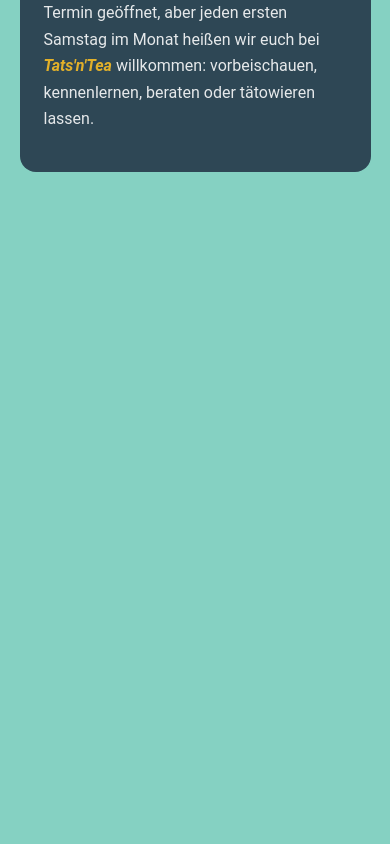
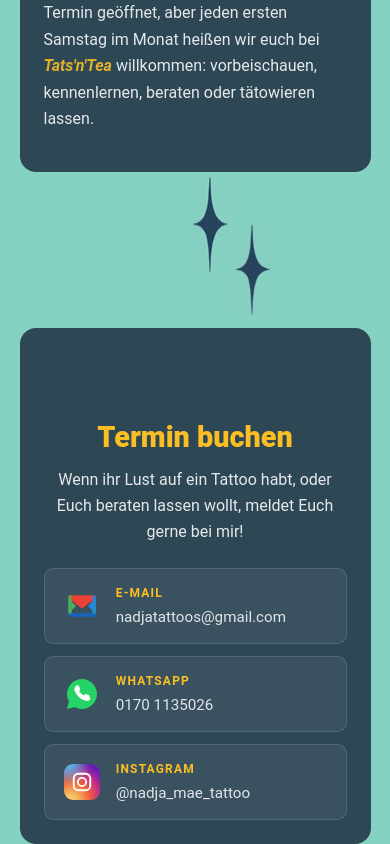
Before and after one commit to maximilianZenke/NadjaMaeTattoo, a React (Create React App) app: page / in a window 390 px wide. Shown: the part 2838-3682 px from the top of the page. Before the commit the page ends 3010 px from the top, so only its background shows below. Built offline with nearby package versions, Linux system fonts and the light colour scheme.

Commit message:
add booking component and new divider with stars

```diff
--- a/src/App.jsx
+++ b/src/App.jsx
@@ -5,14 +5,16 @@ import Navbar from './components/Navbar';
 import Carousel from './components/Carousel';
 import AboutMe from "./components/AboutMe/AboutMe";
 import Divider from "./components/Divider/Divider";
+import Divider_mirrored from "./components/Divider_mirrored/Dm";
 import Studio from "./components/Studio/Studio";
+import Booking from "./components/Booking/Booking";
 
 export default function App() {
   return (
     <div>
       <Navbar />
       <div className="banner-container">
-        <img src={banner} alt="Banner" className="banner-img" loading="eager"/>
+        <img src={banner} alt="Banner" className="banner-img" loading="eager" />
       </div>
       <Carousel />
       < Divider />
@@ -20,6 +22,8 @@ export default function App() {
       <AboutMe />
       <div style={{ height: '10px', width: '100%' }}></div>
       <Studio />
+      < Divider_mirrored />
+      <Booking />
     </div>
   );
 }
--- /dev/null
+++ b/src/components/Booking/Booking.css
@@ -0,0 +1,117 @@
+.booking-wrapper {
+  display: flex;
+  justify-content: center;
+  margin: 3rem 0;
+  padding-top: 50px;
+}
+
+.booking-container {
+  width: 90%;
+  max-width: 1200px;
+  background-color: #2E4755;
+  border-radius: 1rem;
+  padding: 2rem;
+  color: white;
+  position: relative;
+  overflow: visible;
+}
+
+.booking-title {
+  font-size: 1.8rem;
+  font-weight: 800;
+  color: #fbbf24;
+  margin: 0 0 0.5rem;
+  text-align: center;
+}
+
+.booking-sub {
+  font-size: 1.4rem;
+  line-height: 1.6;
+  opacity: 0.88;
+  margin: 0 0 1.5rem;
+  text-align: center;
+}
+
+.booking-list {
+  display: flex;
+  flex-direction: row;
+  gap: 0.75rem;
+  justify-content: center;
+}
+
+.booking-row {
+  display: flex;
+  align-items: center;
+  gap: 1rem;
+  text-decoration: none;
+  color: white;
+  background: rgba(255, 255, 255, 0.06);
+  border: 1px solid rgba(255, 255, 255, 0.12);
+  border-radius: 0.6rem;
+  padding: 0.9rem 1.2rem;
+  transition: background 0.2s ease;
+  width: 100%;
+}
+
+.booking-row:hover {
+  background: rgba(255, 255, 255, 0.12);
+}
+
+.booking-icon {
+  width: 36px;
+  height: 36px;
+  flex-shrink: 0;
+}
+
+.booking-row-label {
+  display: block;
+  font-size: 0.75rem;
+  font-weight: 700;
+  letter-spacing: 0.1em;
+  text-transform: uppercase;
+  color: #fbbf24;
+  margin-bottom: 0.2rem;
+}
+
+.booking-row-value {
+  font-size: 1.2rem;
+  opacity: 0.85;
+}
+
+@media (max-width: 960px) {
+  .booking-sub {
+    font-size: 1.1rem;
+  }
+
+  .booking-row-value {
+    font-size: 1rem;
+  }
+}
+
+@media (max-width: 767px) {
+  .booking-list {
+    flex-direction: column;
+  }
+
+  .booking-content {
+    margin-top: 8rem;
+  }
+}
+
+@media (max-width: 500px) {
+  .booking-container {
+    padding: 1.5rem;
+  }
+
+  .booking-content {
+    margin-top: 4rem;
+  }
+
+  .booking-sub {
+    font-size: 1rem;
+  }
+
+  .booking-row-value {
+    font-size: 0.95rem;
+  }
+}
--- /dev/null
+++ b/src/components/Booking/Booking.jsx
@@ -0,0 +1,97 @@
+import React from "react";
+import "./Booking.css";
+
+const GmailIcon = () => (
+    <svg viewBox="0 0 48 48" className="booking-icon" xmlns="http://www.w3.org/2000/svg">
+        <path fill="#EA4335" d="M6 10h36v28H6z" opacity="0" />
+        <path fill="#4CAF50" d="M6 14v20l10-10z" />
+        <path fill="#1E88E5" d="M42 14v20L32 24z" />
+        <path fill="#E53935" d="M42 14H6l18 13z" />
+        <path fill="#1565C0" d="M6 34h36v4H6z" />
+        <path fill="#E53935" d="M6 10h36v4L24 27 6 14z" />
+        <path fill="#1E88E5" d="M6 14v20h4V21z" />
+        <path fill="#4CAF50" d="M42 14v20h-4V21z" />
+        <path fill="#FFF" d="M6 10h36v4L24 27 6 14V10z" opacity="0" />
+        <path fill="#EA4335" d="M6 10l18 17L42 10H6z" />
+        <path fill="#1565C0" d="M6 34v4h36v-4H6z" />
+        <path fill="#1E88E5" d="M38 10H42v24h-4z" />
+        <path fill="#4CAF50" d="M6 10H10v24H6z" />
+    </svg>
+);
+
+const WhatsAppIcon = () => (
+    <svg viewBox="0 0 48 48" className="booking-icon" xmlns="http://www.w3.org/2000/svg">
+        <path fill="#25D366" d="M24 4C13 4 4 13 4 24c0 3.6 1 6.9 2.7 9.8L4 44l10.5-2.7C17.3 43 20.6 44 24 44c11 0 20-9 20-20S35 4 24 4z" />
+        <path fill="#FFF" d="M35.2 30.5c-.5 1.3-2.4 2.4-3.4 2.5-.9.1-2 .5-6.5-1.4-5.4-2.2-8.8-7.7-9.1-8-.3-.4-2.3-3-2.3-5.8 0-2.7 1.4-4.1 2-4.7.5-.5 1.2-.8 1.7-.8h1.2c.4 0 .8.2 1.1 1l1.6 4c.2.4.1.8-.1 1.1l-.9 1.1c-.2.2-.3.5-.1.8.7 1.2 1.6 2.3 2.7 3.2 1.1.9 2.3 1.6 3.6 2 .3.1.6.1.8-.2l.9-1.1c.3-.4.7-.5 1.1-.3l3.8 1.8c.5.2.8.5.8.9l-.1 1z" />
+    </svg>
+);
+
+const InstagramIcon = () => (
+    <svg viewBox="0 0 48 48" className="booking-icon" xmlns="http://www.w3.org/2000/svg">
+        <defs>
+            <radialGradient id="ig1" cx="19%" cy="99%" r="108%">
+                <stop offset="0%" stopColor="#FFD676" />
+                <stop offset="25%" stopColor="#F2A454" />
+                <stop offset="50%" stopColor="#F05C3C" />
+                <stop offset="75%" stopColor="#C22F86" />
+                <stop offset="100%" stopColor="#6A1BB2" />
+            </radialGradient>
+            <radialGradient id="ig2" cx="12%" cy="0%" r="60%">
+                <stop offset="0%" stopColor="#4BCCF0" />
+                <stop offset="100%" stopColor="#4BCCF0" stopOpacity="0" />
+            </radialGradient>
+        </defs>
+        <rect width="48" height="48" rx="12" fill="url(#ig1)" />
+        <rect width="48" height="48" rx="12" fill="url(#ig2)" />
+        <rect x="13" y="13" width="22" height="22" rx="6" fill="none" stroke="#FFF" strokeWidth="2.5" />
+        <circle cx="24" cy="24" r="5.5" fill="none" stroke="#FFF" strokeWidth="2.5" />
+        <circle cx="33" cy="15" r="1.5" fill="#FFF" />
+    </svg>
+);
+
+export default function Booking() {
+    return (
+        <>
+            <div id="kontakt" />
+            <div id="booking" />
+            <div className="booking-wrapper">
+                <div className="booking-container">
+                    <div className="booking-content">
+                        <p className="booking-title">Termin buchen</p>
+                        <p className="booking-sub">
+                            Wenn ihr Lust auf ein Tattoo habt, oder Euch beraten lassen wollt,
+                            meldet Euch gerne bei mir!
+                        </p>
+
+                        <div className="booking-list">
+                            <a href="mailto:nadjatattoos@gmail.com" className="booking-row">
+                                <GmailIcon />
+                                <div>
+                                    <span className="booking-row-label">E-Mail</span>
+                                    <span className="booking-row-value">nadjatattoos@gmail.com</span>
+                                </div>
+                            </a>
+
+                            <a href="https://wa.me/4901701135026" className="booking-row">
+                                <WhatsAppIcon />
+                                <div>
+                                    <span className="booking-row-label">WhatsApp</span>
+                                    <span className="booking-row-value">0170 1135026</span>
+                                </div>
+                            </a>
+
+                            <a href="https://www.instagram.com/nadja_mae_tattoo/" target="_blank" rel="noreferrer" className="booking-row">
+                                <InstagramIcon />
+                                <div>
+                                    <span className="booking-row-label">Instagram</span>
+                                    <span className="booking-row-value">@nadja_mae_tattoo</span>
+                                </div>
+                            </a>
+                        </div>
+                    </div>
+
+                </div>
+            </div>
+        </>
+    );
+}
--- /dev/null
+++ b/src/components/Divider_mirrored/Divider_mirrored.css
@@ -0,0 +1,135 @@
+.divider-mirrored {
+  display: flex;
+  justify-content: flex-start;
+  align-items: center;
+  margin: 3rem 5rem;
+  flex-wrap: wrap;
+  height: 10px;
+  width: 100%;
+  position: relative;
+  top: -20px;
+}
+
+.divider-mirrored-icon:first-of-type {
+  transform: translateY(-0.5rem);
+  margin-right: 3rem;
+}
+
+.divider-mirrored-icon:last-of-type {
+  transform: translateY(0.5rem);
+}
+
+@media (min-width: 1921px) {
+  .divider-mirrored {
+    padding-left: 910px;
+    top: -50px;
+  }
+  .divider-mirrored-icon:first-of-type {
+    transform: translateY(-0.4rem);
+    margin-right: 1rem;
+  }
+  .divider-mirrored-icon:last-of-type {
+    transform: translateY(0.4rem);
+  }
+}
+
+@media (max-width: 1920px) {
+  .divider-mirrored {
+    padding-left: 450px;
+    top: -50px;
+  }
+  .divider-mirrored-icon:first-of-type {
+    transform: translateY(-0.4rem);
+    margin-right: 1rem;
+  }
+  .divider-mirrored-icon:last-of-type {
+    transform: translateY(0.4rem);
+  }
+}
+
+@media (max-width: 1600px) {
+  .divider-mirrored {
+    padding-left: 300px;
+    top: -50px;
+  }
+  .divider-mirrored-icon:first-of-type {
+    transform: translateY(-0.4rem);
+    margin-right: 1rem;
+  }
+  .divider-mirrored-icon:last-of-type {
+    transform: translateY(0.4rem);
+  }
+}
+
+@media (max-width: 1300px) {
+  .divider-mirrored {
+    padding-left: 300px;
+    top: -50px;
+  }
+  .divider-mirrored-icon:first-of-type {
+    transform: translateY(-0.4rem);
+    height: auto;
+    margin-right: 2rem;
+  }
+  .divider-mirrored-icon:last-of-type {
+    transform: translateY(0.4rem);
+  }
+}
+
+@media (max-width: 1100px) {
+  .divider-mirrored {
+    padding-left: 300px;
+    top: -50px;
+  }
+  .divider-mirrored-icon:first-of-type {
+    transform: translateY(-0.4rem);
+    height: auto;
+    margin-right: 2rem;
+  }
+  .divider-mirrored-icon:last-of-type {
+    transform: translateY(0.4rem);
+  }
+}
+
+@media (max-width: 1024px) {
+  .divider-mirrored {
+    padding-left: 130px;
+    top: -50px;
+  }
+  .divider-mirrored-icon:first-of-type {
+    transform: translateY(-0.4rem);
+    height: auto;
+    margin-right: 2rem;
+  }
+  .divider-mirrored-icon:last-of-type {
+    transform: translateY(0.4rem);
+  }
+}
+
+@media (max-width: 768px) {
+  .divider-mirrored-icon:first-of-type {
+    transform: translateY(-0.3rem);
+    margin-right: 1.5rem;
+    height: auto;
+    max-width: 40px;
+  }
+  .divider-mirrored-icon:last-of-type {
+    transform: translateY(0.3rem);
+  }
+}
+
+@media (max-width: 480px) {
+  .divider-mirrored {
+    padding-left: 110px;
+    top: -30px;
+  }
+  .divider-mirrored-icon:first-of-type {
+    transform: translateY(-0.8rem);
+    margin-right: 0.2rem;
+  }
+  .divider-mirrored-icon:last-of-type {
+    transform: translateY(2rem);
+    height: auto;
+    max-width: 40px;
+  }
+}
--- /dev/null
+++ b/src/components/Divider_mirrored/Dm.jsx
@@ -0,0 +1,14 @@
+import LargeIcon from '../../media/icons/icon-large.jpg'
+import SmallIcon from '../../media/icons/icon-small.jpg'
+import './Divider_mirrored.css';
+
+export default function Divider_mirrored() {
+    return (
+        <div className="divider-mirrored">
+            <div className="divider-mirrored-icons">
+                <img src={SmallIcon} alt="Icon 1" className="divider-mirrored-icon small" />
+                <img src={LargeIcon} alt="Icon 2" className="divider-mirrored-icon large" />
+            </div>
+        </div>
+    );
+}
```
